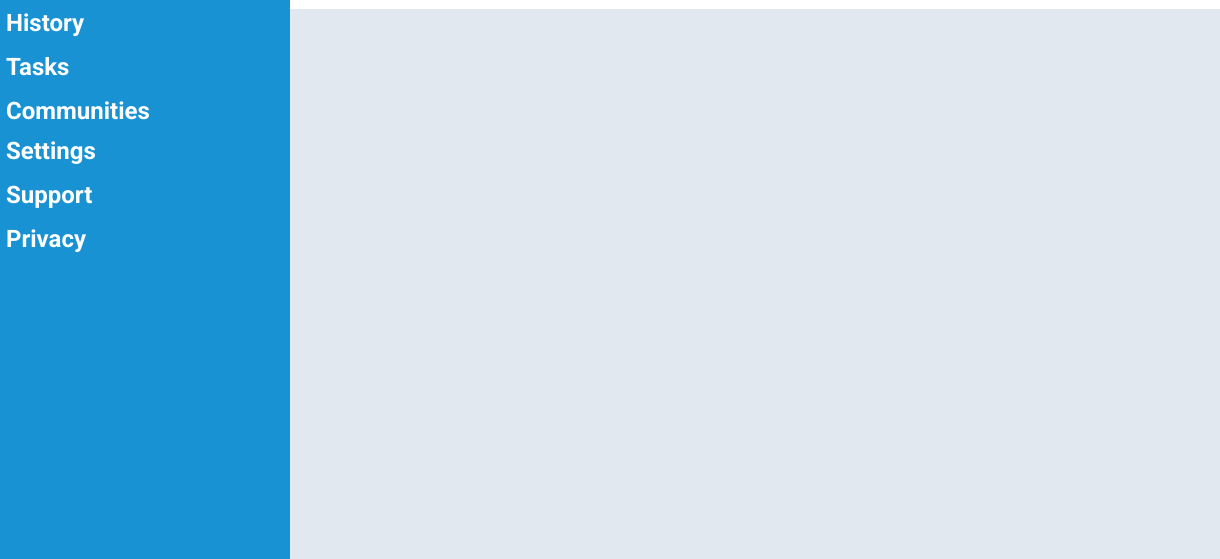
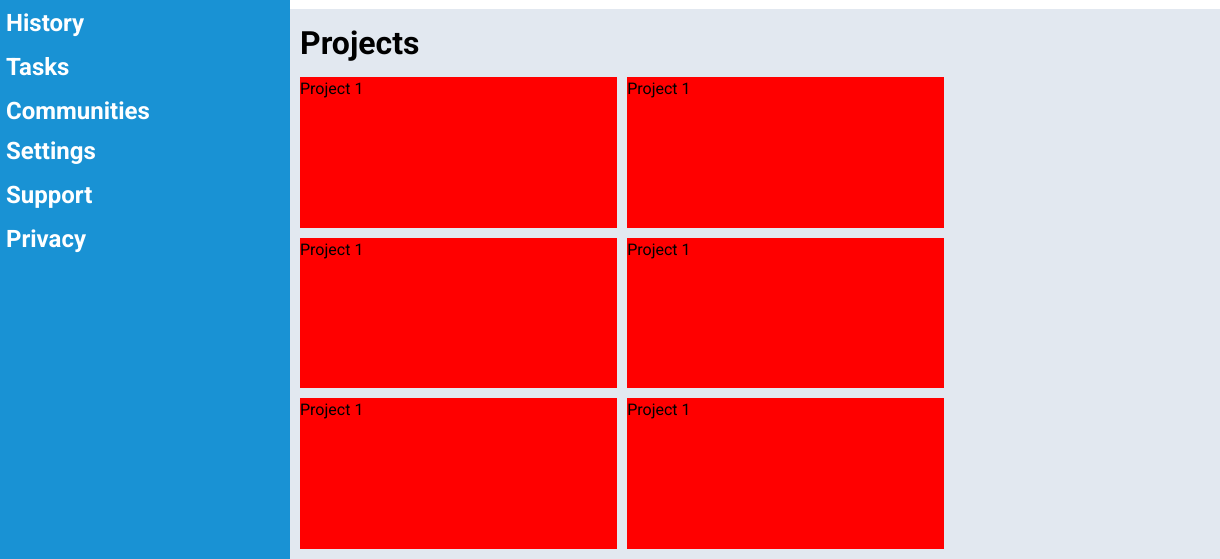
Before and after one commit to Sharick-Saragoza/admin-dashboard, a plain HTML site: page index.html in a window 1280 px wide. Shown: the part 241-800 px from the top of the page, 60-1280 px from the left. Drawn offline with Linux system fonts and the light colour scheme.

Commit message:
Projects layout has been made.

```diff
--- a/index.html
+++ b/index.html
@@ -75,7 +75,21 @@
             </div>
         </div>
     </aside>
-    <main></main>
+    <main>
+        <div class="projects">
+            <h1 class="title">Projects</h1>
+            <div class="projects-container">
+                <div class="project">Project 1</div>
+                <div class="project">Project 1</div>
+                <div class="project">Project 1</div>
+                <div class="project">Project 1</div>
+                <div class="project">Project 1</div>
+                <div class="project">Project 1</div>
+            </div>
+        </div>
+        <div class="announcements"></div>
+        <div class="trending"></div>
+    </main>
 </body>
 
 </html>
--- a/style.css
+++ b/style.css
@@ -250,3 +250,27 @@ img.icon {
   width: 48px;
   height: 48px;
 }
+
+main {
+  display: grid;
+  grid-template: 1fr 1fr / 2.5fr 1fr;
+}
+
+.projects {
+  display: grid;
+  grid-area: 1 / 1 / 3 / 2;
+  grid-template-rows: auto 1fr;
+  gap: 10px;
+  padding: 10px;
+}
+
+.projects-container {
+  display: grid;
+  grid-template-columns: repeat(2, 1fr);
+  grid-template-rows: repeat(auto-fill, 1fr);
+  gap: 10px;
+}
+
+.project {
+  background-color: red;
+}
```
